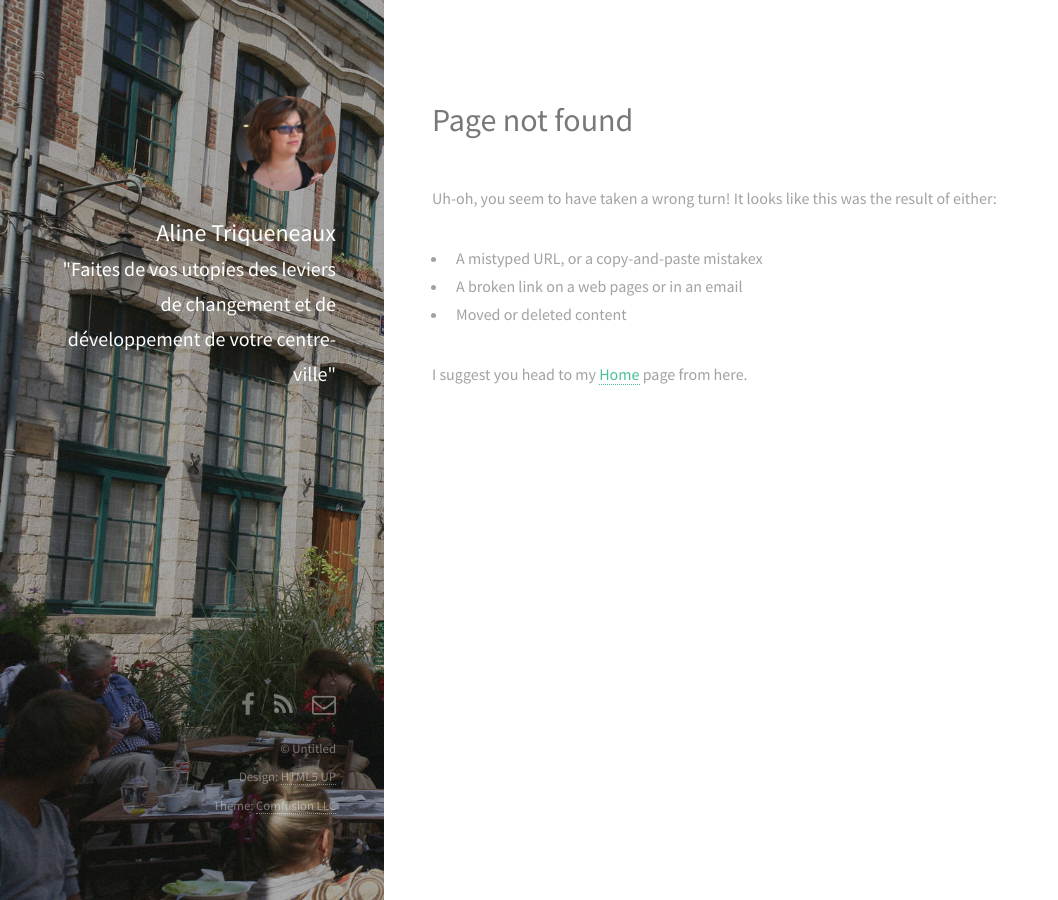
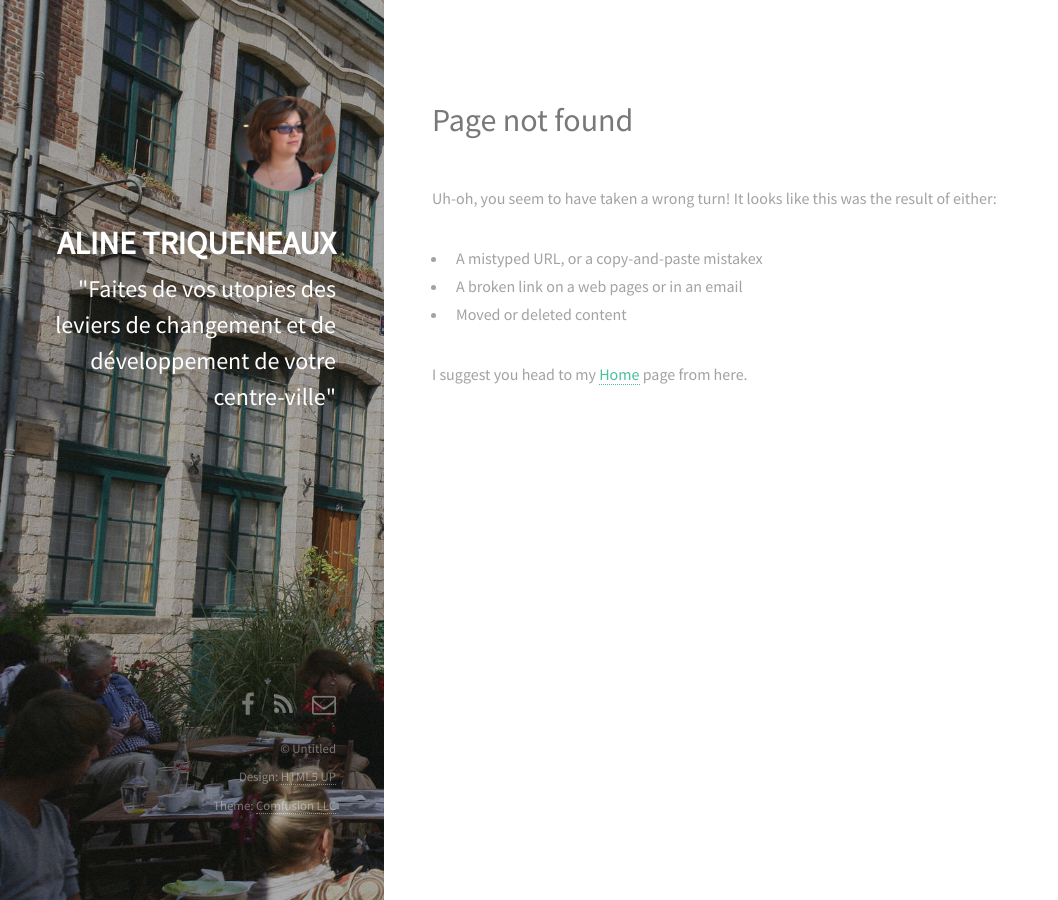
Before and after one commit to atriqueneaux/atriqueneaux.github.io, a Jekyll site: the page built from 404.html, in a window 1280 px wide. Shown: the whole page, without its empty margins (0-1058 px from the left). Built offline with Jekyll 4.4.1, drawn with Linux system fonts in a browser that asks for light colours; nearby versions of some CDN libraries.

Commit message:
plein de trucs

```diff
--- a/_layouts/default.html
+++ b/_layouts/default.html
@@ -27,10 +27,12 @@
 	<body id="top">
     <header id="header">
       <a href="{{ site.url }}" class="image avatar">
-				<img class="editable" src="/images/avatar.jpg" alt="{{ site.author.name }}">
+				<img src="/images/avatar.jpg" alt="{{ site.author.name }}">
 			</a>
-			<h2>Aline Triqueneaux</h2>
-      <h1 class="editable"><strong> <br> "Faites de vos utopies des leviers de changement et de développement de votre centre-ville" <br></strong></h1>
+			<h1 id="name">Aline Triqueneaux</h1>
+      <h2 id="headline" >
+				"Faites de vos utopies des leviers de changement et de développement de votre centre-ville"
+			</h2>
     </header>
 
     {{ content }}
--- a/_layouts/front.html
+++ b/_layouts/front.html
@@ -5,8 +5,6 @@ layout: default
   <section>
       <header>
         <h1>Présentation</h1>
-
-
       </header>
       <section>
         {{content}}
--- a/css/custom.css
+++ b/css/custom.css
@@ -8,3 +8,15 @@ strong{
 h1{
   margin-bottom:40px;
 }
+h1#name{
+  color:white;
+  font-size: 2em;
+  text-transform: uppercase;
+  font-weight: bold;
+}
+h2#headline{
+
+}
+.image.avatar img{
+  box-shadow: 0 4px 5px 0 rgba(0,0,0,.14),0 1px 10px 0 rgba(0,0,0,.12),0 2px 4px -1px;
+}
--- a/css/main.css
+++ b/css/main.css
@@ -2465,7 +2465,7 @@
 		color: rgba(255, 255, 255, 0.5);
 		height: 100%;
 		left: 0;
-		padding: 8em 4em 0 0;
+		padding: 10% 4em 0 0;
 		position: fixed;
 		text-align: right;
 		top: 0;
@@ -2497,7 +2497,7 @@
 	#footer {
 		bottom: 0;
 		left: 0;
-		padding: 0 4em 6em 0;
+		padding: 0 4em 1em 0;
 		position: fixed;
 		text-align: right;
 		width: 35%;
```
Also changed, not shown: index.md (+3 -3 lines), _drafts/2015-01-30-Lorem.markdown (renamed from _posts/2015-01-30-Lorem.markdown), _drafts/2015-02-06-welcome-to-jekyll.markdown (renamed from _posts/2015-02-06-welcome-to-jekyll.markdown), _drafts/2015-02-17-Présentation.markdown (renamed from _posts/2015-02-17-Présentation.markdown), images/fulls/accompagner.svg (added), images/fulls/ampoule.png (deleted), images/fulls/lumiere.svg (added), images/fulls/lumière.png (added), images/fulls/projet.png (added), images/fulls/projet.svg (added).
